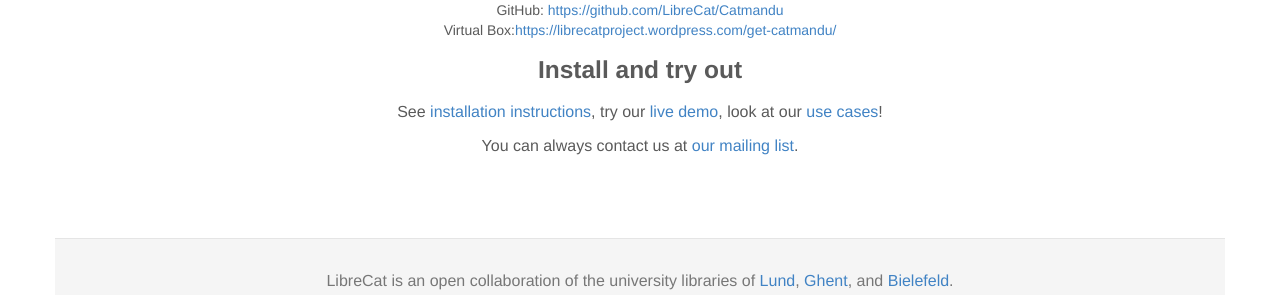
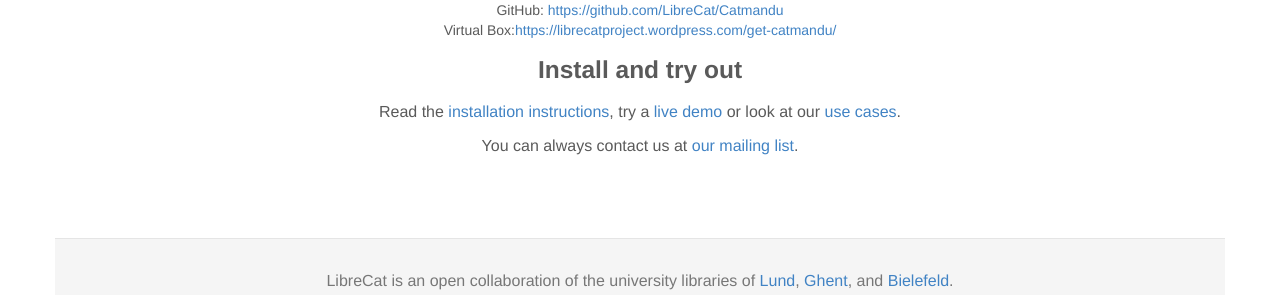
Before and after one commit to LibreCat/librecat.github.io, a Jekyll site: the page built from index.html, in a window 1280 px wide and 1134 px high. Shown: the part 739-1034 px from the top of the window. Built offline with Jekyll 4.4.1, drawn with Linux system fonts in a browser that asks for light colours.

Commit message:
Adding some commas and dots

```diff
--- a/index.html
+++ b/index.html
@@ -58,9 +58,9 @@
 <div class="row-fluid">
   <h3>Install and try out</h3>
   <p>
-    See <a href="Catmandu/#installation">installation instructions</a>,
-    try our <a href="http://demo.librecat.org/">live demo</a>, look
-    at our <a href="use-cases.html">use cases</a>!
+    Read the <a href="Catmandu/#installation">installation instructions</a>,
+    try a <a href="http://demo.librecat.org/">live demo</a> or look
+    at our <a href="use-cases.html">use cases</a>.
   </p>
   <p>
     You can always contact us at
```
